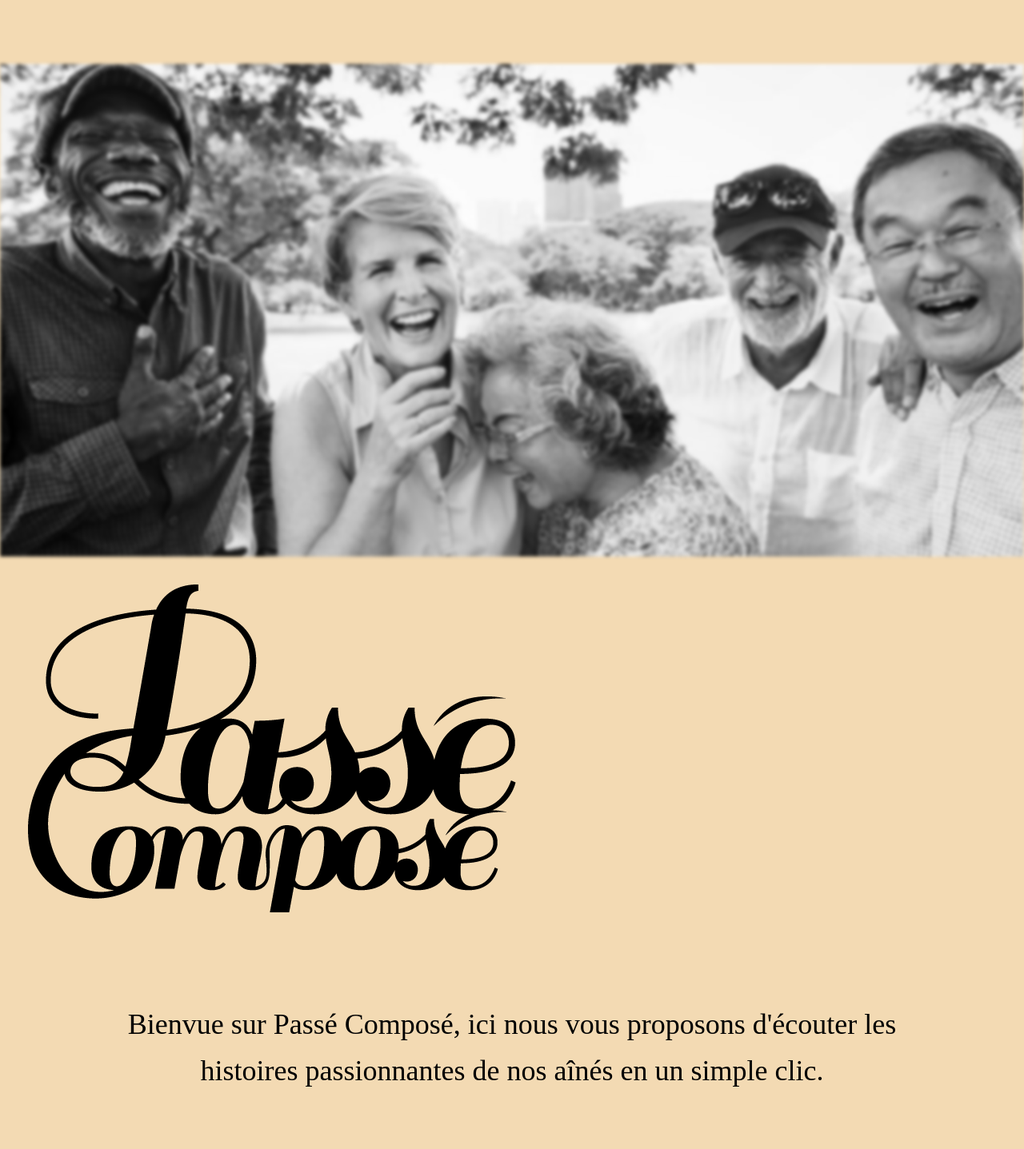
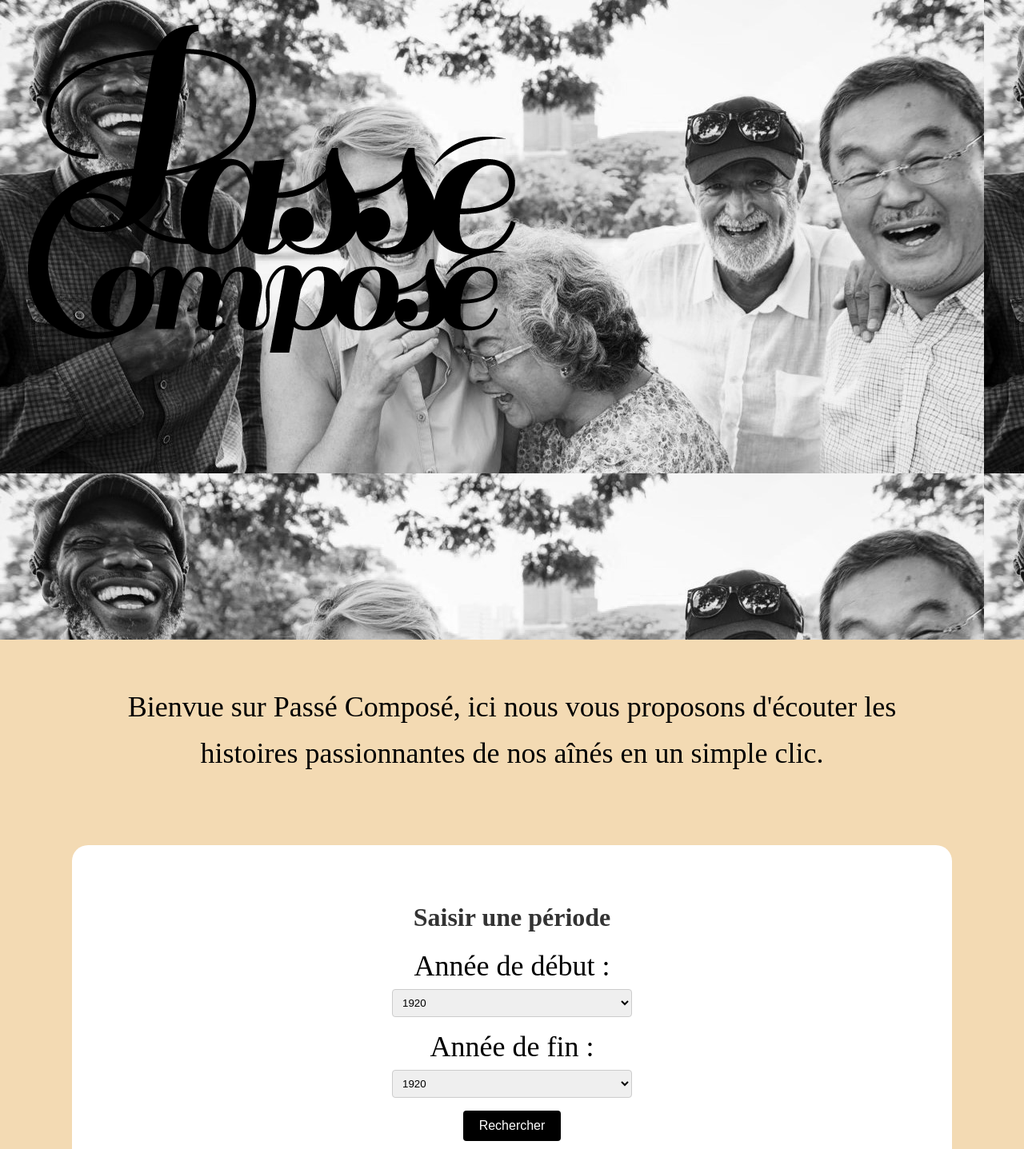
Before and after one commit to KaoProjects/SAE-2.03, a PHP site: page /passe_compose/pages/public/histoire-index.php in a window 1280 px wide. Shown: the top 1437 px of the page at 80% size. Run offline with PHP 8.4, Linux system fonts and the light colour scheme; data comes from the database, SQL or seed files in the repository; some web fonts are replaced.

Commit message:
Modification BG

```diff
--- a/passe_compose/assets/css/style.css
+++ b/passe_compose/assets/css/style.css
@@ -190,15 +190,16 @@ canvas {
 }
 
 #banniere {
-  height: 10vh;
+  height: 100vh;
   width: 100%;
   background-color: #f3dab3;
   overflow-x: hidden;
+  background-image: url(./../images/banniere.jpg);
 }
 
 #fond-img{
   width: 100vw;
-  height: auto;
+  height: 100vh;
   filter:blur(2px);
 }
 
--- a/passe_compose/pages/public/histoire-index.php
+++ b/passe_compose/pages/public/histoire-index.php
@@ -9,11 +9,9 @@ echo head("Passé composé");
 ?>
 <body>
     <div id="banniere">
-    </div>
-    <img src="./../../assets/images/banniere.jpg" alt="Bannière" id="fond-img">
-    <div class="logo">
         <img src="./../../assets/images/Logo PC.png" alt="Logo Passé Composé" id="logo-img">
     </div>
+
 
     <div id="paragraphe">
         <p> Bienvue sur Passé Composé, ici nous vous proposons d'écouter les histoires passionnantes de nos aînés en un simple clic.</p>
```
Also changed, not shown: passe_compose/pages/public/histoire-detail.php (+3 -6 lines).
